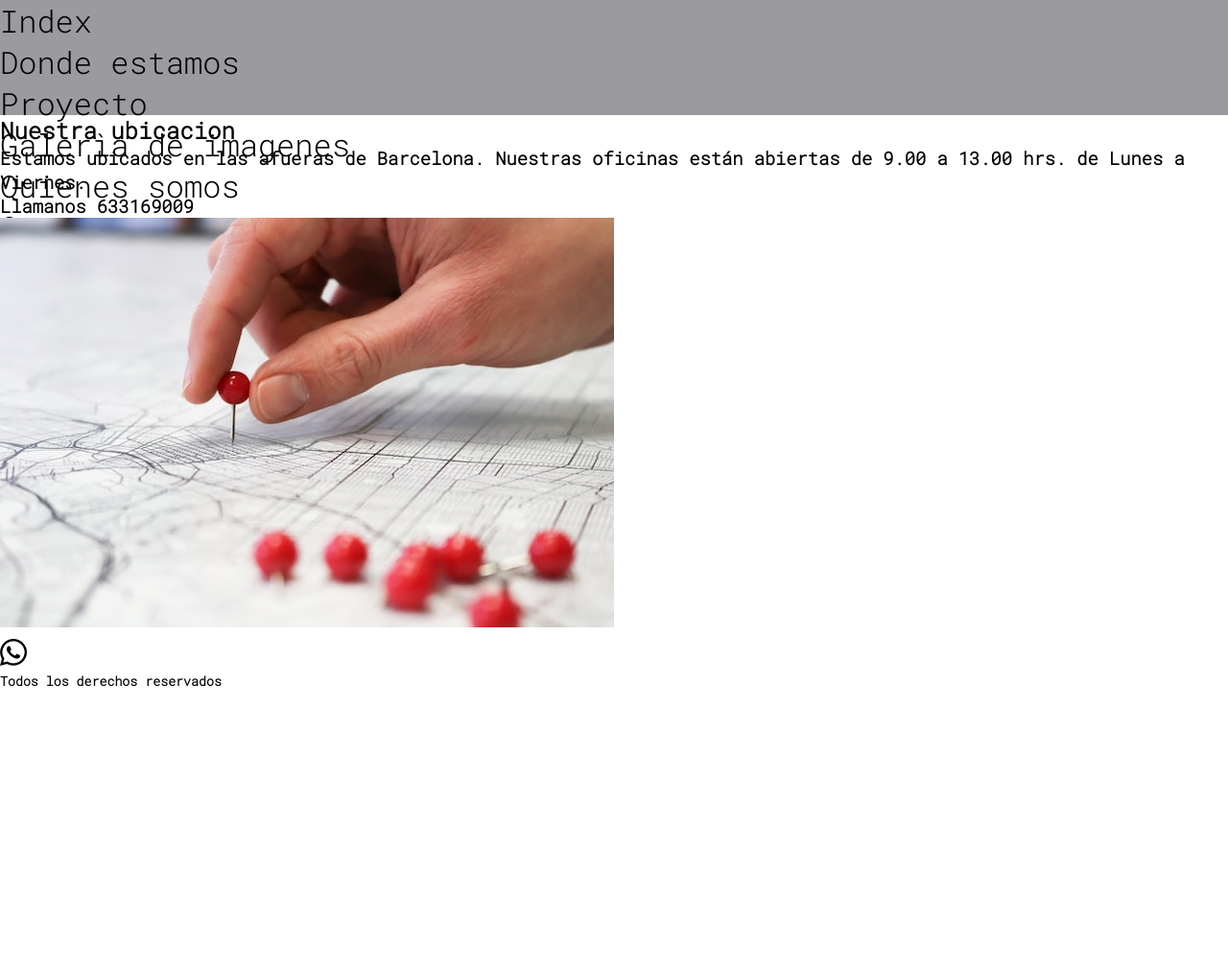
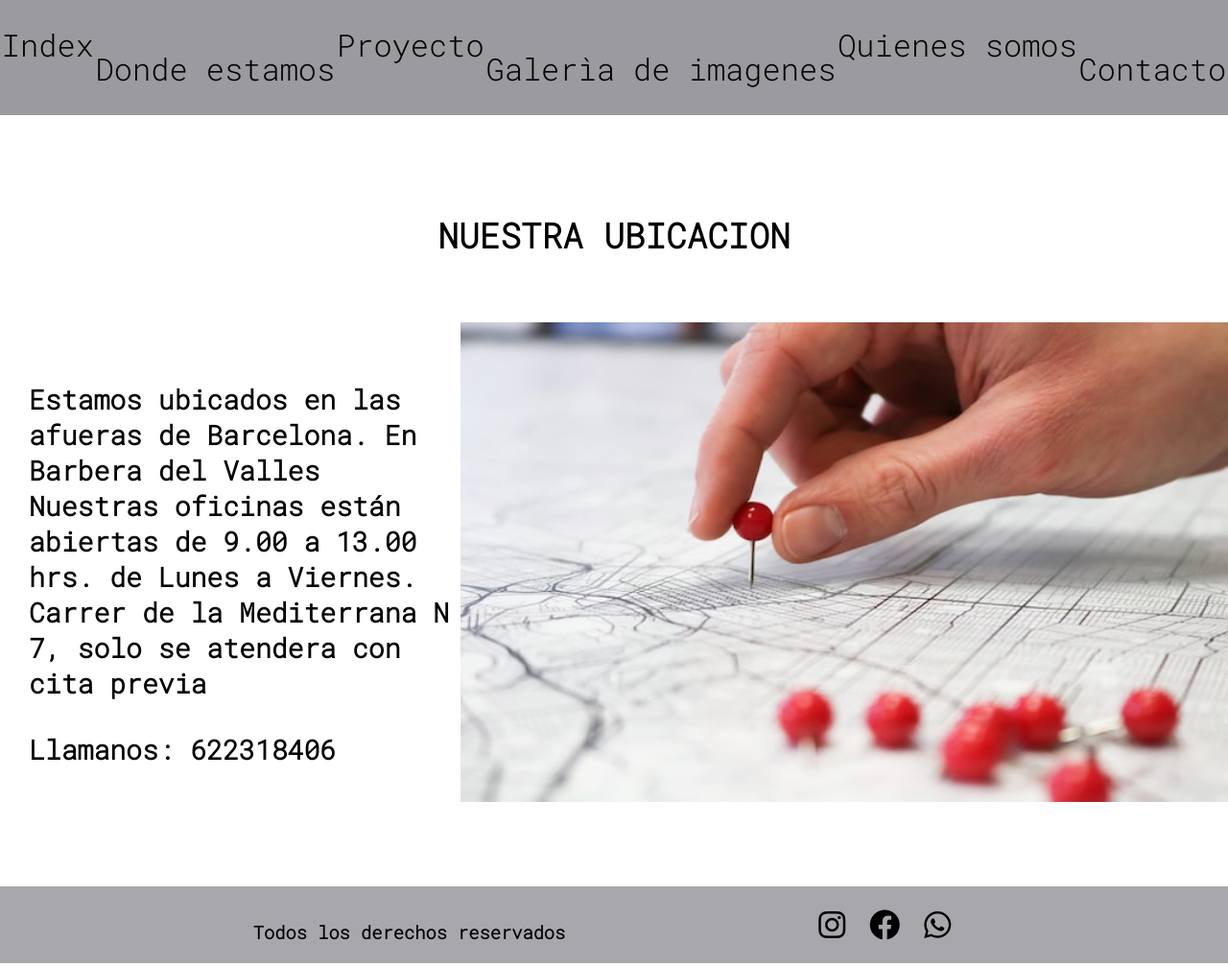
Before and after one commit to Nadiapascual92/Preentrega2-PASCUAL, a website: page pages/Dondeestamos.html in a window 1280 px wide. Shown: the whole page at 96% size. Before the commit the page ends 800 px from the top, so only its background shows below. Drawn offline with Linux system fonts and the light colour scheme.

Commit message:
otro commit de grid

```diff
--- a/css/styles.css
+++ b/css/styles.css
@@ -338,3 +338,69 @@ width: 768px;
     padding-bottom: 19px;
     height: max-content;
 }
+
+/*-------------------******PAGINA DONDE ESTAMOS UBICADOS  CON SISTEMA GRIDS---------------*/
+
+.grid{
+    display: grid;
+    grid-template-rows: 20% 10% 50% 20%;
+    grid-template-columns: 1.5fr 2fr;
+    grid-column-gap: 10px ;
+    grid-row-gap: 10px;
+    grid-template-areas: "header    header"
+                         "section   section"
+                         "main     div"
+                         "footer     footer";
+}
+
+
+    .header{
+        grid-area:header;
+    }
+    .section{
+        grid-area:section;
+    }
+    .main{
+        grid-area:main;
+    }
+    .div{
+        grid-area:div;
+    }
+
+    .piedepagina{
+        grid-area:footer;
+    }
+
+    .section{
+        justify-self: center;
+        align-self: auto;
+        font-size: x-large;
+    }
+    .main{
+    justify-self: center;
+    font-size: x-large;
+    align-self: center;
+    margin-left: 30px;
+    }
+    .div{
+        justify-self: center;
+    }
+
+.piedepagina{
+    margin-bottom: 220px;
+}
+.imagenmapa{
+    width:800px ;
+    height: 500px ;
+}
+
+/*-------------------******PAGINA DONDE ESTAMOS UBICADOS  CON SISTEMA GRIDS---------------*/
+
+
+
+
+/*---------------------PAGINA PROYECTO CON BOOTSTRAP--------------------------*/
+
+
+
+/*---------------------------------PAGINA PROYECTO CON BOOTSTRAP-------------------------------*/
--- a/pages/Dondeestamos.html
+++ b/pages/Dondeestamos.html
@@ -21,49 +21,50 @@
 </head>
 
 <!--aca tengo que hacer una card con el mapa y el texto-->
-<body>
-    <header>
+<body class="grid">
+    <header class="header">
         <nav>
-            <ul>
+            <ul class="navigum">
                 <li><a href="../index.html">Index</a></li>
-                <li><a href="./Dondeestamos.html">Donde estamos</a></li>
+                <li class="alinium"><a href="./Dondeestamos.html">Donde estamos</a></li>
                 <li><a href="./Proyecto.html">Proyecto</a></li>
-                <li><a href="./Galeria.html">Galerìa de imagenes</a></li>
+                <li class="alinium"><a href="./Galeria.html">Galerìa de imagenes</a></li>
                 <li><a href="./Quienessomos.html">Quienes somos</a></li>
-                <li><a href="./contacto.html">Contacto</a></li>
+                <li class="alinium"><a href="./contacto.html">Contacto</a></li>
              </ul>
         </nav>
     </header>
 
-    <h2>Nuestra ubicacion</h2>
 
-    <main>
-        <div>
-           <h3>Estamos ubicados en las afueras de Barcelona. Nuestras oficinas están abiertas de 9.00 a 13.00 hrs. de Lunes a Viernes.</h3>
-        </div>
+    <section class="section">
+        <h2>NUESTRA UBICACION</h2>
+    </section>
+
+    <main class="main">
+        <h3>Estamos ubicados en las afueras de Barcelona. En Barbera del Valles Nuestras oficinas están abiertas de 9.00 a 13.00 hrs. de Lunes a Viernes.
+            Carrer de la Mediterrana N 7, solo se atendera con cita previa</h3>
+        <br>
+        <h3>Llamanos: 622318406</h3>
+
     </main>
 
-    <section>
-            <div>
-                <h3>Llamanos 633169009</h3>
-            </div>
-
-            <div>
-                <img src="../img/mapageo.jpg" alt="mapageo.jpg">
-            </div>
+    <div class="div">
+            <img class='imagenmapa'src="../img/mapageo.jpg" alt="mapageo.jpg">
+    </div>
 
 
-            <div>
-                <ul>
-                    <li><a href=""><i class="fa-brands fa-whatsapp"></i></a></li>
-                </ul>
-            </div>
+    <footer class="piedepagina" id="footer1">
 
-    </section><section>
+        <div class="derechosreservados">
+            <h3>Todos los derechos reservados</h3>
+        </div>
 
-    <footer>
         <div>
-            <h5>Todos los derechos reservados</h5>
+            <ul class="iconosfooter">
+                <li class="icono1"><a href=""><i class="fa-brands fa-instagram"></i></a></li>
+                <li class="icono2"><a href=""><i class="fa-brands fa-facebook"></i></a></li>
+                <li class="icono3"><a href=""><i class="fa-brands fa-whatsapp"></i></a></li>
+            </ul>
         </div>
     </footer>
 </body>
```
Also changed, not shown: index.html (+1 -0 lines), pages/Proyecto.html (+1 -1 lines).
